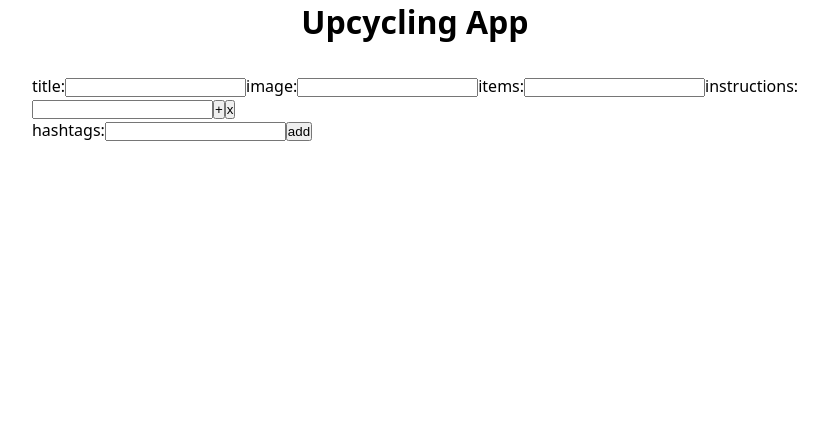
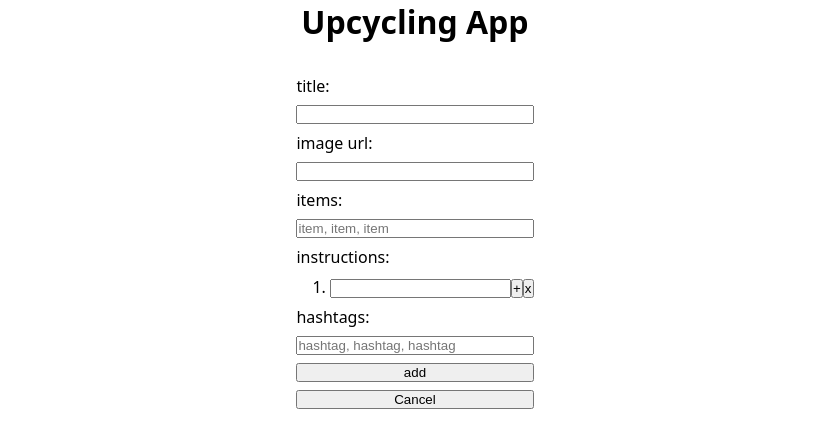
Before and after one commit to gunsh0tzz/upcycling-app, a Next.js app: page /create in a window 1280 px wide. Shown: the top 448 px of the page, without its empty margins (225-1053 px from the left). Built offline with nearby package versions, Linux system fonts and the light colour scheme.

Commit message:
add cancel button

```diff
--- a/components/Form/index.js
+++ b/components/Form/index.js
@@ -1,6 +1,28 @@
 import { useRouter } from "next/router";
 import { useState } from "react";
 import { v4 as uuidv4 } from "uuid";
+import styled from "styled-components";
+
+const StyledForm = styled.form`
+  display: flex;
+  flex-direction: column;
+  gap: 0.5rem;
+  margin-bottom: 0.5rem;
+`;
+
+const StyledUnorderedList = styled.ul`
+  margin-left: 1rem;
+  list-style: none;
+`;
+
+const ButtonContainer = styled.div`
+  display: flex;
+  gap: 1rem;
+`;
+
+const StyledButton = styled.button`
+  flex: 1;
+`;
 
 export default function Form({ onSubmit }) {
   const [instructions, setInstructions] = useState([
@@ -53,18 +75,30 @@ export default function Form({ onSubmit }) {
   }
 
   console.log(instructions);
+
+  function handleCancel() {
+    const isConfirmed = window.confirm("Are you sure?");
+    if (isConfirmed) {
+      router.push("/");
+    }
+  }
+
   return (
-    <form onSubmit={handleSubmit}>
+    <>
+      <StyledForm onSubmit={handleSubmit}>
         <label htmlFor="title">title:</label>
         <input id="title" name="title" />
-      <label htmlFor="image">image:</label>
+        <label htmlFor="image">image url:</label>
         <input id="image" name="image" />
         <label htmlFor="items">items:</label>
-      <input id="items" name="items" />
+        <input id="items" name="items" placeholder="item, item, item" />
         <label htmlFor="instructions">instructions:</label>
 
-      {instructions.map((instruction) => (
+        {instructions.map((instruction, index) => (
           <div key={instruction.id}>
+            <StyledUnorderedList>
+              <li>
+                <span>{index + 1}. </span>
                 <input
                   type="text"
                   value={instruction.step || ""}
@@ -81,11 +115,23 @@ export default function Form({ onSubmit }) {
                 >
                   x
                 </button>
+              </li>
+            </StyledUnorderedList>
           </div>
         ))}
         <label htmlFor="hashtags">hashtags:</label>
-      <input id="hastags" name="hashtags" />
-      <button>add</button>
-    </form>
+        <input
+          id="hastags"
+          name="hashtags"
+          placeholder="hashtag, hashtag, hashtag"
+        />
+        <ButtonContainer>
+          <StyledButton>add</StyledButton>
+        </ButtonContainer>
+      </StyledForm>
+      <ButtonContainer>
+        <StyledButton onClick={handleCancel}>Cancel</StyledButton>
+      </ButtonContainer>
+    </>
   );
 }
```
Lines whose indentation alone changed are shown as unchanged.
